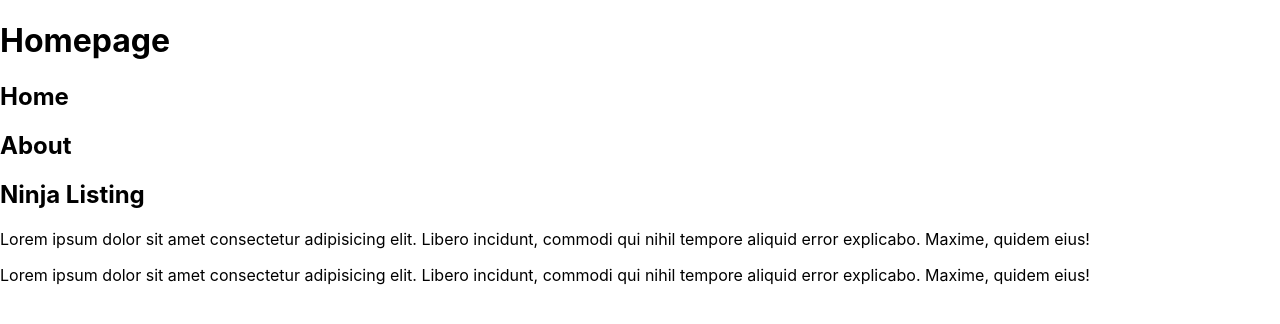
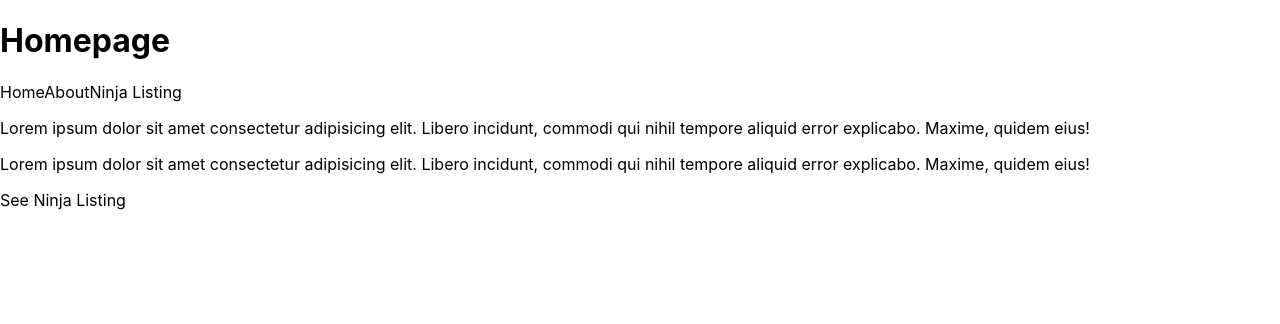
Before and after one commit to akshat-OwO/nextlist, a Next.js app: page / in a window 1280 px wide. Shown: the top 324 px of the page. Built offline with nearby package versions, Linux system fonts and the light colour scheme.

Commit message:
Linking Between Pages

```diff
--- a/components/Navbar.js
+++ b/components/Navbar.js
@@ -1,9 +1,11 @@
+import Link from "next/link";
+
 const Navbar = () => {
     return (
         <nav>
-            <h2>Home</h2>
-            <h2>About</h2>
-            <h2>Ninja Listing</h2>
+            <Link href="/" >Home</Link>
+            <Link href="/about" >About</Link>
+            <Link href="/ninjas" >Ninja Listing</Link>
         </nav>
     );
 }
--- a/pages/index.js
+++ b/pages/index.js
@@ -1,5 +1,6 @@
 import Head from 'next/head'
 import Image from 'next/image'
+import Link from 'next/link'
 import Navbar from '../components/Navbar'
 import styles from '../styles/Home.module.css'
 
@@ -10,6 +11,8 @@
       <Navbar />
       <p>Lorem ipsum dolor sit amet consectetur adipisicing elit. Libero incidunt, commodi qui nihil tempore aliquid error explicabo. Maxime, quidem eius!</p>
       <p>Lorem ipsum dolor sit amet consectetur adipisicing elit. Libero incidunt, commodi qui nihil tempore aliquid error explicabo. Maxime, quidem eius!</p>
+
+      <Link href="/ninjas">See Ninja Listing</Link>
     </div>
   )
 }
```
